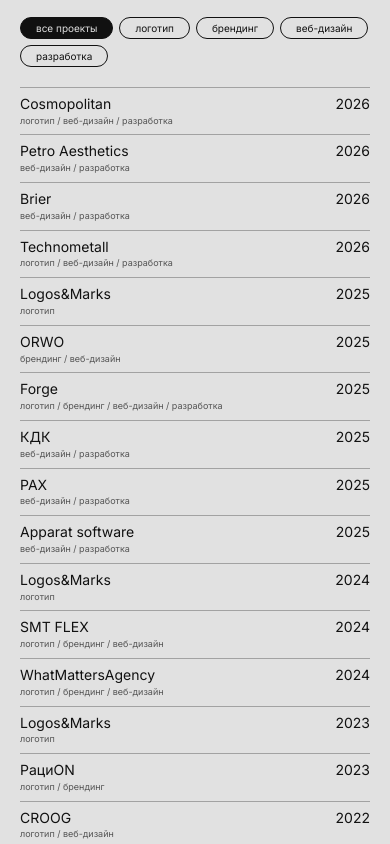
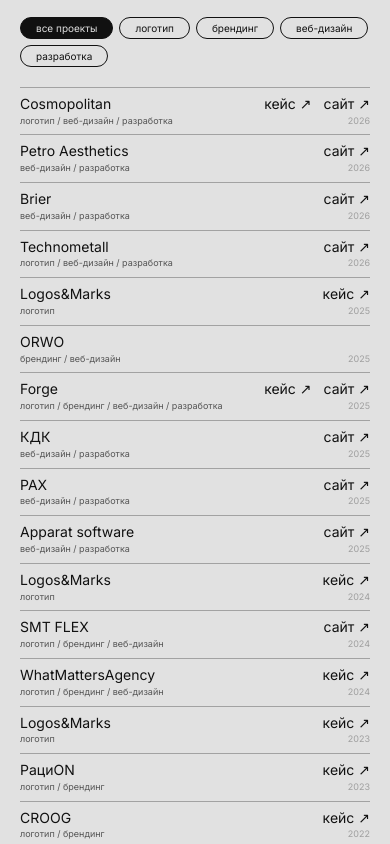
Before and after one commit to maxeliseyev/studio49, a Next.js app: page / in a window 390 px wide. Shown: the part 1180-2024 px from the top of the page. Built offline with nearby package versions, Linux system fonts and the light colour scheme.

Commit message:
udpate cases

```diff
--- a/app/globals.css
+++ b/app/globals.css
@@ -71,8 +71,10 @@
 .project-filters button { appearance: none; border: 1px solid var(--foreground); border-radius: 999px; background: transparent; color: inherit; padding: 15px 30px; font: inherit; font-size: clamp(14px, .78vw, 20px); line-height: 1; cursor: pointer; }
 .project-filters button.is-active { background: var(--foreground); color: var(--background); }
 .project-list { border-top: 1px solid color-mix(in srgb, var(--foreground) 30%, transparent); }
-.project-row { display: grid; grid-template-columns: minmax(180px, 280px) minmax(320px, 1fr) 120px 120px minmax(72px, 1fr); gap: 40px; align-items: center; min-height: 54px; margin: 0; border-bottom: 1px solid color-mix(in srgb, var(--foreground) 30%, transparent); font-size: clamp(16px, .94vw, 24px); line-height: 1.2; }
+.project-row { display: grid; grid-template-columns: minmax(180px, 280px) minmax(320px, 1fr) 280px minmax(72px, 1fr); gap: 40px; align-items: center; min-height: 54px; margin: 0; border-bottom: 1px solid color-mix(in srgb, var(--foreground) 30%, transparent); font-size: clamp(16px, .94vw, 24px); line-height: 1.2; }
 .project-row p { margin: 0; }
+.project-actions { display: flex; gap: 40px; align-items: center; }
+.project-actions > * { width: 120px; }
 .project-year { text-align: right; }
 .closing-footer { min-height: 24svh; width: min(100% - (var(--page-padding) * 2), 1880px); margin: 0 auto; padding: var(--page-padding) 0; display: flex; align-items: end; justify-content: space-between; gap: 24px; font-size: 12px; line-height: 1; }
 .legal-notice, .copyright { margin: 0; }
@@ -111,10 +113,12 @@
   .section-heading { margin-bottom: 24px; }
   .project-filters { gap: 6px; margin-bottom: 20px; }
   .project-filters button { padding: 5px 15px; font-size: 10px; }
-  .project-row { grid-template-columns: 1fr auto; gap: 3px 20px; min-height: 0; padding: 8px 0; font-size: 14px; }
-  .project-services { grid-column: 1 / -1; color: color-mix(in srgb, var(--foreground) 68%, transparent); font-size: 9px; line-height: 1.2; }
-  .project-link { display: none; }
-  .project-year { grid-column: 2; grid-row: 1; }
+  .project-row { grid-template-columns: minmax(0, 1fr) auto; gap: 3px 20px; min-height: 0; padding: 8px 0; font-size: 14px; }
+  .project-name { grid-column: 1; grid-row: 1; }
+  .project-actions { grid-column: 2; grid-row: 1; justify-content: flex-end; gap: 12px; white-space: nowrap; }
+  .project-actions > * { width: auto; }
+  .project-services { grid-column: 1; grid-row: 2; color: color-mix(in srgb, var(--foreground) 68%, transparent); font-size: 9px; line-height: 1.2; }
+  .project-year { grid-column: 2; grid-row: 2; align-self: end; color: #9f9f9f; font-size: 9px; }
   .closing-footer { min-height: 34svh; align-items: start; flex-direction: column; justify-content: space-between; gap: 24px; line-height: 1.25; }
   .legal-notice { max-width: 250px; }
   .copyright { align-self: end; }
--- a/app/page.tsx
+++ b/app/page.tsx
@@ -9,17 +9,17 @@
   ["Brier", "веб-дизайн / разработка", "", "сайт", "2026", "https://brier-wear.com/"],
   ["Technometall", "логотип / веб-дизайн / разработка", "", "сайт", "2026", "https://technometall.ru/"],
   ["Logos&Marks", "логотип", "кейс", "", "2025", ""],
-  ["ORWO", "брендинг / веб-дизайн", "кейс", "", "2025", ""],
+  ["ORWO", "брендинг / веб-дизайн", "", "", "2025", ""],
   ["Forge", "логотип / брендинг / веб-дизайн / разработка", "кейс", "сайт", "2025", "https://forgemoscow.ru/"],
   ["КДК", "веб-дизайн / разработка", "", "сайт", "2025", "https://kdkstanki.ru/"],
-  ["РАХ", "веб-дизайн / разработка", "", "сайт", "2025", "https://paxfactory.com/"],
+  ["PAX", "веб-дизайн / разработка", "", "сайт", "2025", "https://paxfactory.com/"],
   ["Apparat software", "веб-дизайн / разработка", "", "сайт", "2025", "https://teams.apparat.software/"],
   ["Logos&Marks", "логотип", "кейс", "", "2024", ""],
-  ["SMT FLEX", "логотип / брендинг / веб-дизайн", "кейс", "сайт", "2024", "https://smtflex.ru/"],
+  ["SMT FLEX", "логотип / брендинг / веб-дизайн", "", "сайт", "2024", "https://smtflex.ru/"],
   ["WhatMattersAgency", "логотип / брендинг / веб-дизайн", "кейс", "", "2024", ""],
   ["Logos&Marks", "логотип", "кейс", "", "2023", ""],
   ["РациON", "логотип / брендинг", "кейс", "", "2023", ""],
-  ["CROOG", "логотип / веб-дизайн", "кейс", "", "2022", ""],
+  ["CROOG", "логотип / брендинг", "кейс", "", "2022", ""],
   ["Logos&Marks", "логотип", "кейс", "", "2022", ""],
 ] as const;
 
@@ -67,14 +67,14 @@
             <article className="project-row" key={`${name}-${year}-${index}`}>
               <p className="project-name">{name}</p>
               <p className="project-services">{services}</p>
-              <p className="project-link">{caseLink}</p>
-              {siteUrl ? (
-                <a className="project-link" href={siteUrl} target="_blank" rel="noreferrer">
-                  {siteLink}
-                </a>
-              ) : (
-                <p className="project-link">{siteLink}</p>
-              )}
+              <div className="project-actions">
+                {caseLink && <span>{caseLink} <span aria-hidden="true">↗</span></span>}
+                {siteUrl && (
+                  <a href={siteUrl} target="_blank" rel="noreferrer">
+                    {siteLink} <span aria-hidden="true">↗</span>
+                  </a>
+                )}
+              </div>
               <p className="project-year">{year}</p>
             </article>
           ))}
```
